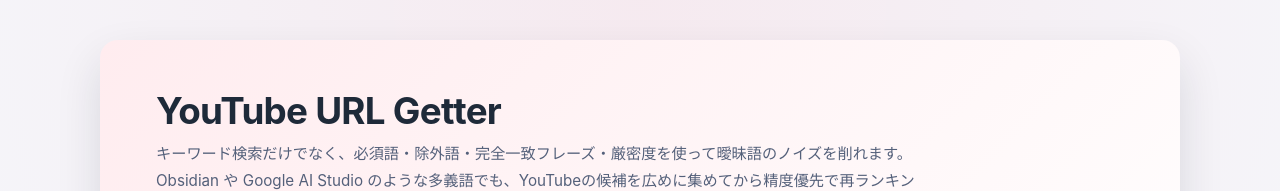
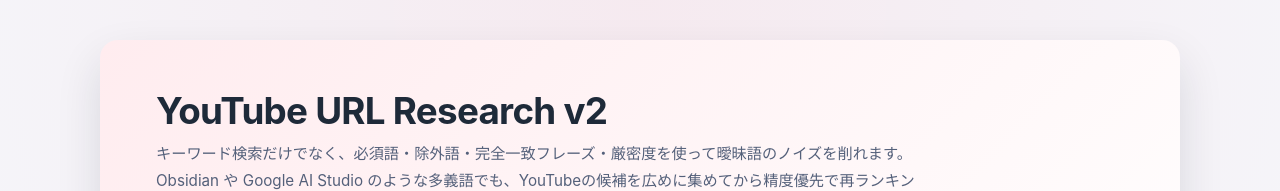
Before and after one commit to RYUKOU-OKUMURA/YouTube-URL-Research-v2, a plain HTML site: page index.html in a window 1280 px wide. Shown: the top 191 px of the page. Drawn offline with Linux system fonts and the light colour scheme.

Commit message:
Update title and header for YouTube URL Research v2
- Changed the title in `index.html` and the header to reflect the new version name, enhancing clarity for users.
- Updated the `doGet` function in `YouTubeUrlGetter.gs` to match the new title, ensuring consistency across the application.

```diff
--- a/index.html
+++ b/index.html
@@ -2,7 +2,7 @@
 <html>
 <head>
   <base target="_top">
-  <title>YouTube URL Getter</title>
+  <title>YouTube URL Research v2</title>
   <meta name="viewport" content="width=device-width, initial-scale=1.0">
   <style>
     :root {
@@ -458,7 +458,7 @@
 <body>
   <div class="container">
     <header>
-      <h1>YouTube URL Getter</h1>
+      <h1>YouTube URL Research v2</h1>
       <p>キーワード検索だけでなく、必須語・除外語・完全一致フレーズ・厳密度を使って曖昧語のノイズを削れます。Obsidian や Google AI Studio のような多義語でも、YouTubeの候補を広めに集めてから精度優先で再ランキングします。</p>
     </header>
 
```
Also changed, not shown: 1 other file.
